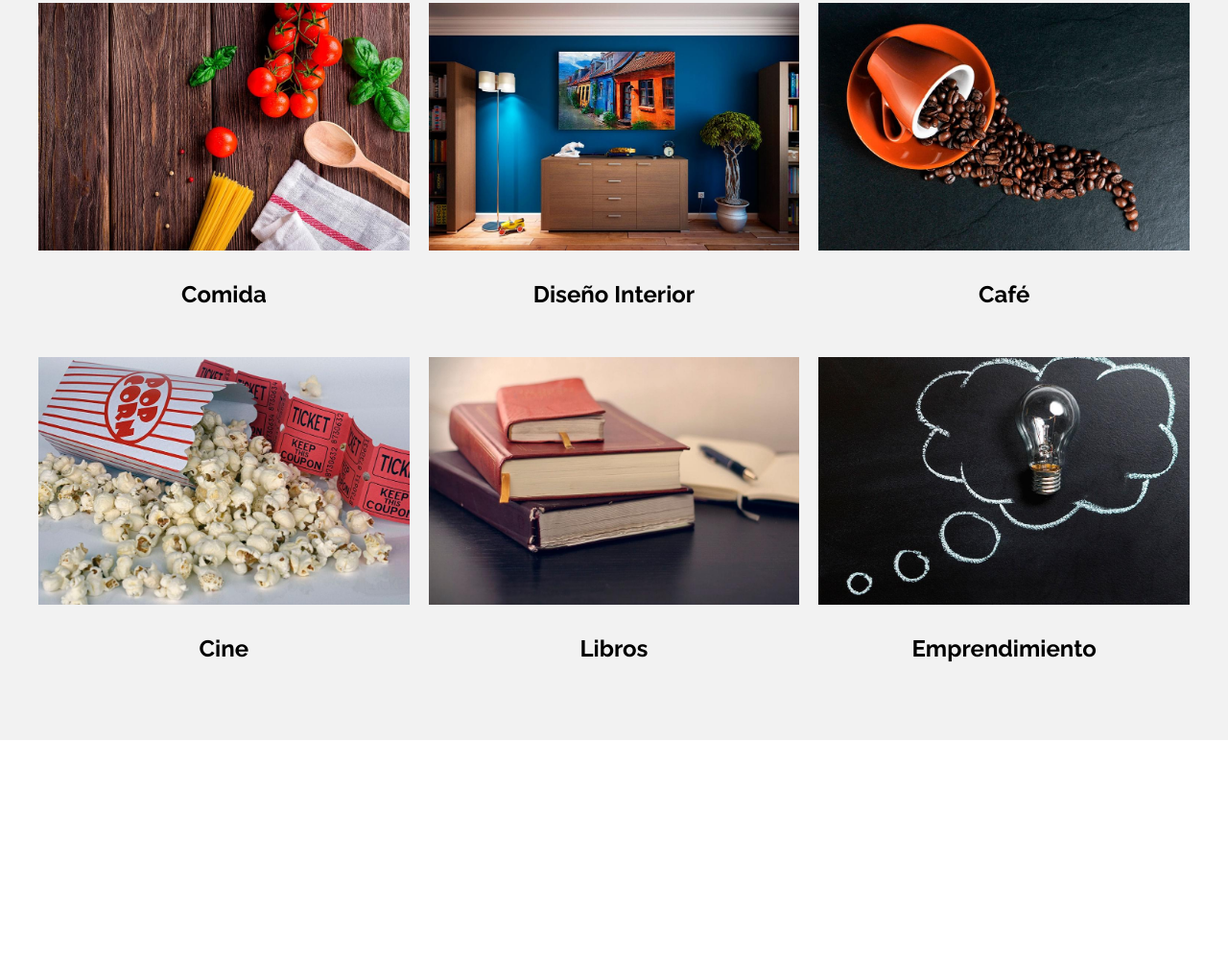
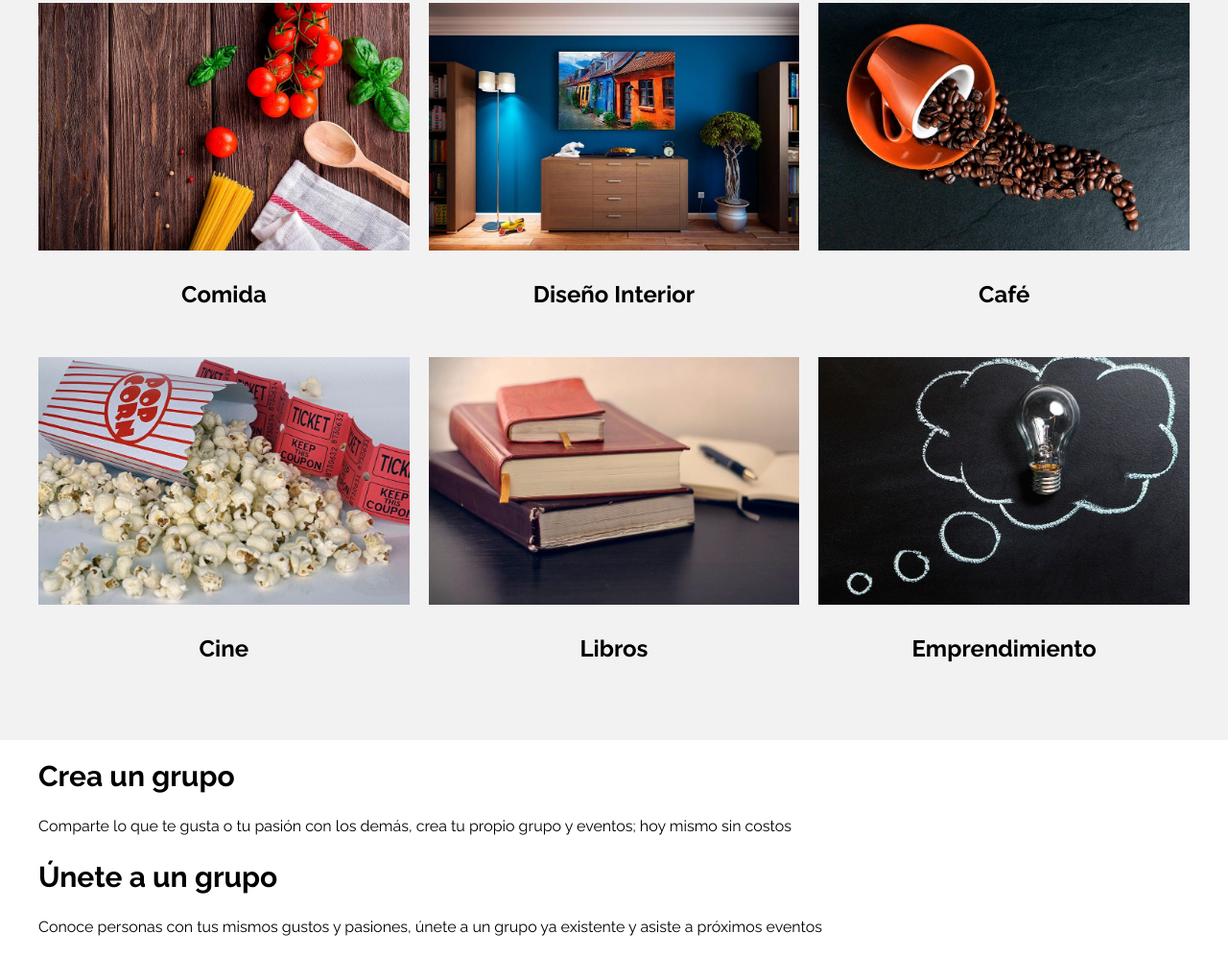
Before and after one commit to CristianMP04/meeti, a website: page index.html in a window 1280 px wide. Shown: the part 2478-3475 px from the top of the page at 96% size. Before the commit the page ends 3249 px from the top, so only its background shows below. Drawn offline with Linux system fonts and the light colour scheme.

Commit message:
create section grupos
create section grupos

```diff
--- a/index.html
+++ b/index.html
@@ -193,6 +193,19 @@
         </ul>
     </section>
 
+    <section class="grupos">
+        <div class="grupos__grid contenedor">
+            <div class="grupo__bloque">
+                <h3 class="grupo__heading">Crea un grupo</h3>
+                <p class="grupo__texto">Comparte lo que te gusta o tu pasión con los demás, crea tu propio grupo y eventos; hoy mismo sin costos</p>
+            </div>
+            <div class="grupo__bloque">
+                <h3 class="grupo__heading">Únete a un grupo</h3>
+                <p class="grupo__texto">Conoce personas con tus mismos gustos y pasiones, únete a un grupo ya existente y asiste a próximos eventos</p>
+            </div>
+        </div>
+    </section>
+
 
 </body>
 </html>
--- /dev/null
+++ b/src/scss/ui/contenido/_grupos.scss
@@ -0,0 +1,6 @@
+@use 'base/variables' as v;
+@use 'base/mixins' as m;
+
+.grupos {
+
+}
--- a/src/scss/ui/contenido/_index.scss
+++ b/src/scss/ui/contenido/_index.scss
@@ -2,3 +2,4 @@
 @forward 'busqueda';
 @forward 'eventos';
 @forward 'categorias';
+@forward 'grupos';
```
